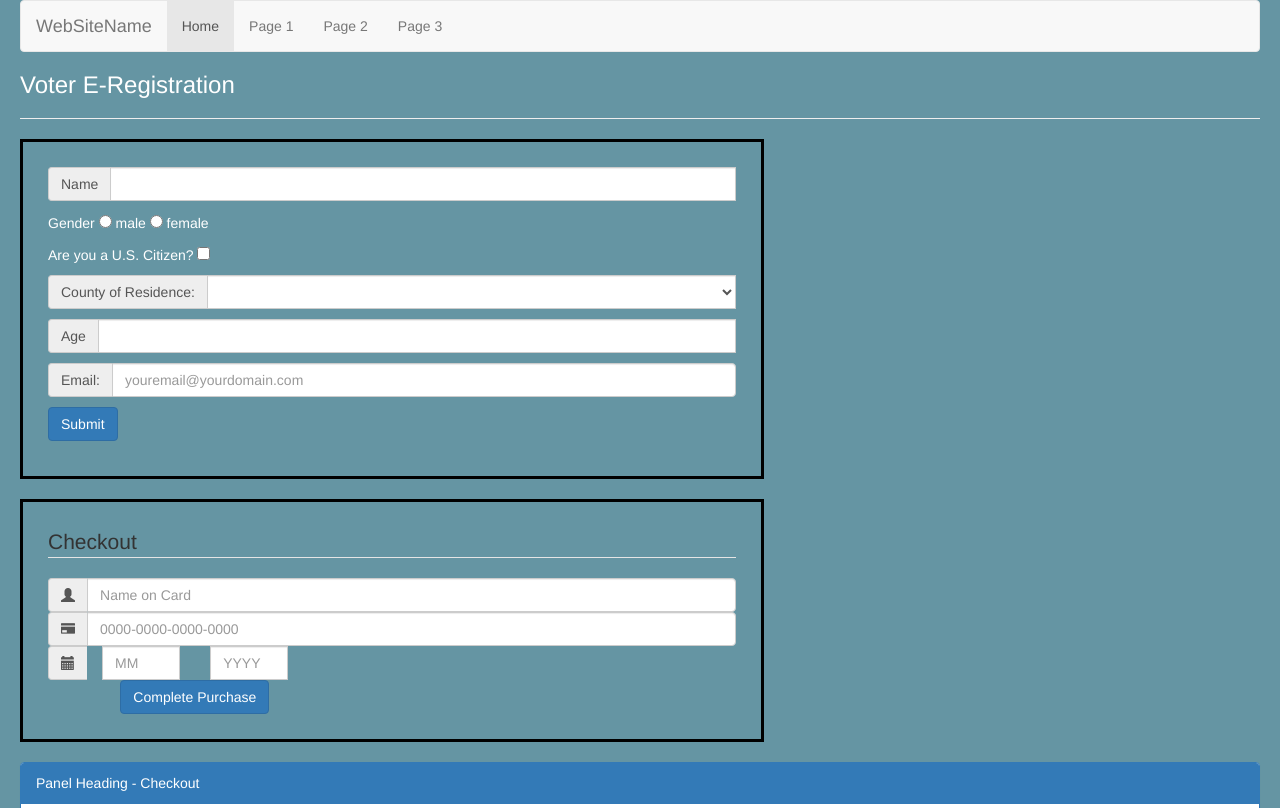
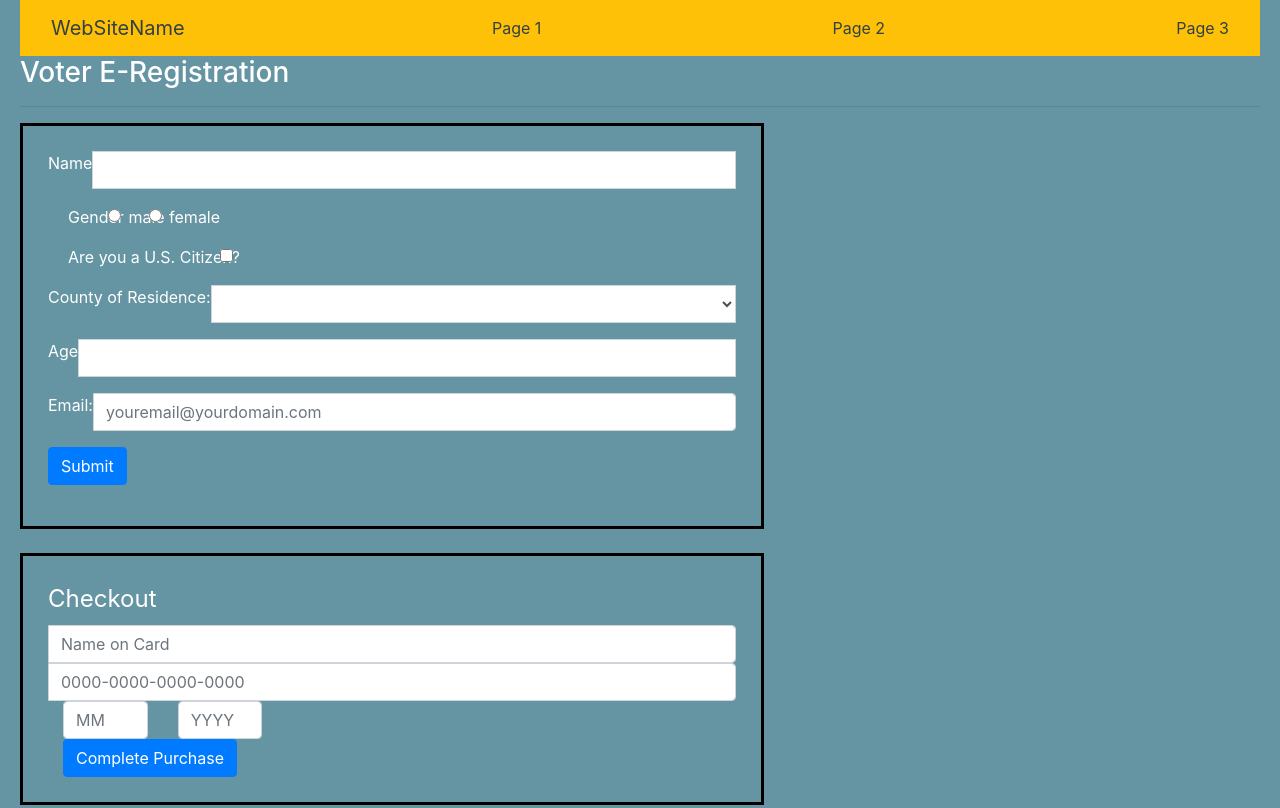
Before and after one commit to gtjames/HTML-Basics, a plain HTML site: page Week Bootstrap/Bootstrap2.html in a window 1280 px wide. Shown: the top 808 px of the page. Drawn offline with nearby package versions, Linux system fonts and the light colour scheme.

Commit message:
removed junky files and updated some to be worth showing in class

```diff
--- a/Week Bootstrap/Bootstrap2.html
+++ b/Week Bootstrap/Bootstrap2.html
@@ -4,23 +4,20 @@
     <title>CSCE 3420 - Various Forms</title>
     <!--Add links for bootstrap, JQuery, styles.css,  and validation.js-->
     <!-- Latest compiled and minified CSS -->
-    <link rel='stylesheet' href='https://maxcdn.bootstrapcdn.com/bootstrap/3.3.7/css/bootstrap.min.css'>
-    <!-- jQuery library -->
+    <link rel="stylesheet" href='https://maxcdn.bootstrapcdn.com/bootstrap/4.3.1/css/bootstrap.min.css'>
+        <!-- jQuery library -->
     <!--    <script src='https://ajax.googleapis.com/ajax/libs/jquery/3.2.1/jquery.min.js'></script>-->
     <link rel='stylesheet' href='style/styles.css'>
 </head>
 <body>
-<nav class="navbar navbar-default">
+<nav class="navbar navbar-default bg-warning">
     <div class="container-fluid">
         <div class="navbar-header">
             <a class="navbar-brand" href="#">WebSiteName</a>
         </div>
-        <ul class="nav navbar-nav">
-            <li class="active"><a href="#">Home</a></li>
-            <li><a href="#">Page 1</a></li>
-            <li><a href="#">Page 2</a></li>
-            <li><a href="#">Page 3</a></li>
-        </ul>
+        <a href="#">Page 1</a>
+        <a href="#">Page 2</a>
+        <a href="#">Page 3</a>
     </div>
 </nav>
 
```
Also changed, not shown: Week Bootstrap/Bootstrap Form.html (+3 -3 lines), Week CSS/Margins and Padding.html (+1 -1 lines).
